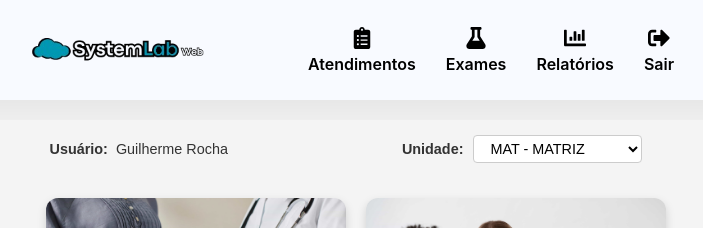
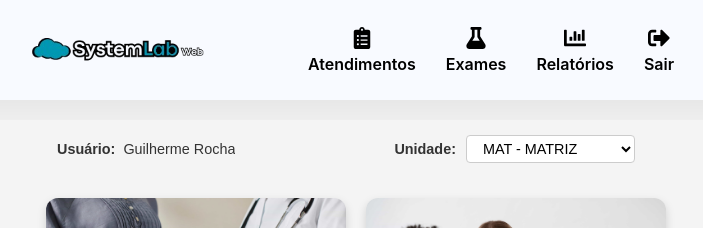
Before and after one commit to CoderRocha/systemlab-web, a React (Create React App) app in the folder front-end/: page /home in a window 1280 px wide. Shown: the top 228 px of the page, without its empty margins (294-997 px from the left). Built offline with nearby package versions, Linux system fonts and the light colour scheme; the HTML template or start-up script is replaced by a standard one.

Commit message:
fixed 'max-width' from 'userbar'

```diff
--- a/front-end/src/components/userBar/UserBar.module.css
+++ b/front-end/src/components/userBar/UserBar.module.css
@@ -10,7 +10,7 @@
     background-color: #f4f4f4;
     border-radius: 8px;
     width: 100%;
-    max-width: 1200px; /* Define um limite para telas grandes */
+    max-width: 1100px; /* Define um limite para telas grandes */
     margin: 20px auto; /* Mantém centralizado */
     position: relative;
 }
```
